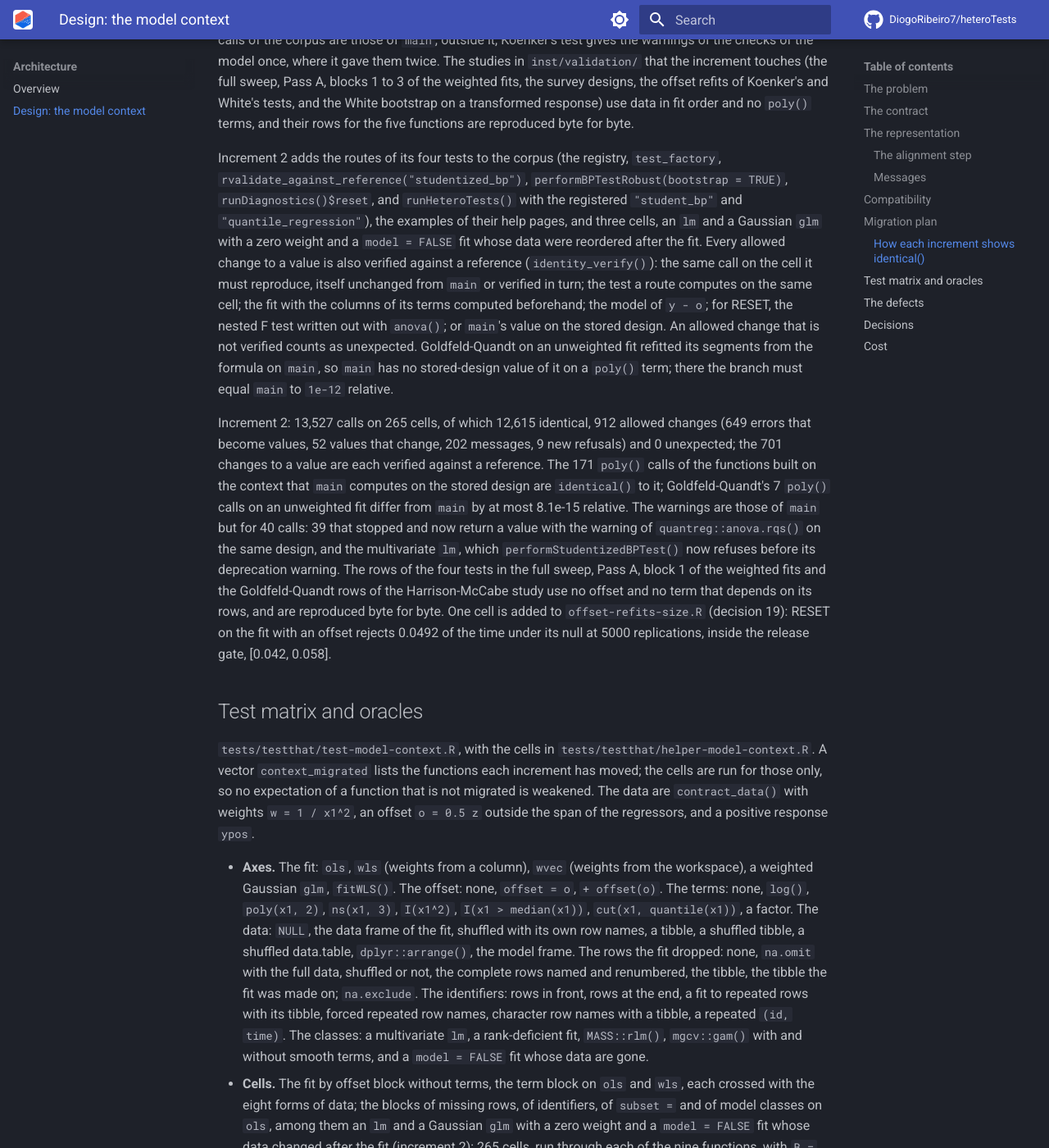
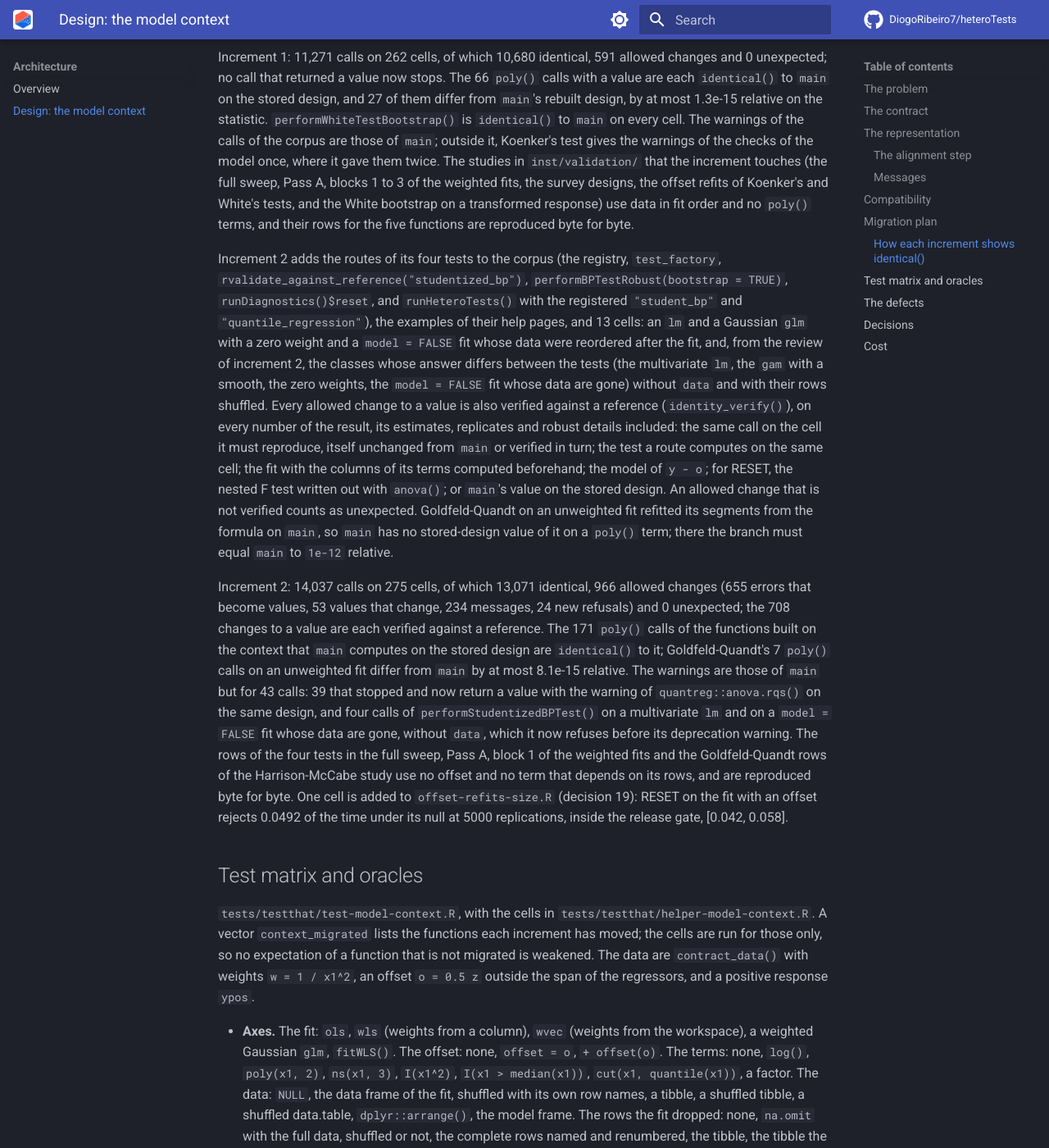
Before and after one commit to DiogoRibeiro7/heteroTests, an MkDocs documentation site: the page built from docs/design/model-context.md, in a window 1280 px wide and 1400 px high, scrolled down 11743 px. Shown: the whole window at 82% size. Built offline with MkDocs 1.6.1 and Material for MkDocs 9.7.7, drawn with Linux system fonts in a browser that asks for light colours; comment, search, counter and statistics services are not loaded; some of the changed text lies outside the part shown.

Commit message:
Announce every new refusal of increment 2 and document the gam and mlm refusals
NEWS: RESET on a multivariate lm without data, the runner on a model =
FALSE fit whose data are gone without data, and the routes that stop on a
gam with smooth terms (runDiagnostics(), the runner with "student_bp")
are announced in bold, and the sentence on what stays identical says so.
The gam example uses quakes, on which the quantile test stopped on the
smooth term rather than on its minimum number of observations. The help
pages of the four, and their roxygen blocks, list the gam and mlm
refusals; the design page counts the new corpus, and records that the
author confirmed decisions 23 and 24 on 2026-10-19.

```diff
--- a/docs/design/model-context.md
+++ b/docs/design/model-context.md
@@ -169,7 +169,7 @@
 | `rcontext_rows(ctx, data)` | The confirmed rows of `data`, in fit order and under the names of the fit, or the model frame without `data`: what a test hands to its checks of the data and to a test it calls. |
 | `rcontext_unpad(ctx, x)` | Removes the padding of `na.exclude`. |
 | `rwarn_incomplete_rows(data, model, also)` | The "Removed N observations" warning, dropping nothing; `also` names the other variables the test reads from `data`, such as the `order_by` of Goldfeld-Quandt. |
-| `rrefuse_smooth_gam(ctx, fn)` | Refuses a penalised `mgcv::gam()` fit with smooth terms, in the tests of increment 2 (decision 23). |
+| `rrefuse_smooth_gam(ctx, fn)` | Refuses an `mgcv::gam()` fit with smooth terms, fixed ones included, in the tests of increment 2 (decision 23). |
 
 The guard of 0.15.0 is split in two, so that the alignment can run its
 comparison on rows found another way: `rdata_fit_rows()` picks the rows by
@@ -325,11 +325,17 @@
   RESET on a `model = FALSE` fit whose data are gone, the frame message of the
   context; a call with an offset on data the guard refuses, the guard's
   refusal where it stopped with the refusal of the offset.
-- **New refusals.** RESET on a model frame that `model = FALSE` rebuilt from
-  data changed after the fit (N6), which it read; a penalised `mgcv::gam()` fit
-  with smooth terms in the four (decision 23), on which the studentized
-  statistic and RESET returned a value and Goldfeld-Quandt and the quantile
-  test stopped on the smooth term.
+- **New refusals** of calls that returned a value (decision 14). RESET on a
+  model frame that `model = FALSE` rebuilt from data changed after the fit
+  (N6), which it read; RESET on a multivariate `lm` without `data`, M7, where
+  it returned an F statistic of neither response; an `mgcv::gam()` fit with
+  smooth terms in the four (decision 23), on which the studentized statistic
+  and RESET returned a value, and so did the routes that run them, the
+  runner with `"student_bp"`, `runDiagnostics()`, `test_factory`, while
+  Goldfeld-Quandt and the quantile test stopped on the smooth term; and the
+  runner with `"student_bp"` and `"quantile_regression"` on a `model = FALSE`
+  fit whose data are gone, without `data`, where it put the Cook-Weisberg
+  fallback under their names.
 - **RESET without `data`** (decision 24). RESET reads nothing from `data`: it
   builds its context without `data` and keeps the check of `data` of the tests
   computed from the model alone (`rcheck_data_argument()`), the variables of
@@ -404,29 +410,35 @@
 `test_factory`, `rvalidate_against_reference("studentized_bp")`,
 `performBPTestRobust(bootstrap = TRUE)`, `runDiagnostics()$reset`, and
 `runHeteroTests()` with the registered `"student_bp"` and
-`"quantile_regression"`), the examples of their help pages, and three cells,
-an `lm` and a Gaussian `glm` with a zero weight and a `model = FALSE` fit
-whose data were reordered after the fit. Every allowed change to a value is
-also verified against a reference (`identity_verify()`): the same call on the
-cell it must reproduce, itself unchanged from `main` or verified in turn; the
-test a route computes on the same cell; the fit with the columns of its terms
-computed beforehand; the model of `y - o`; for RESET, the nested F test
-written out with `anova()`; or `main`'s value on the stored design. An
-allowed change that is not verified counts as unexpected. Goldfeld-Quandt on
+`"quantile_regression"`), the examples of their help pages, and 13 cells: an
+`lm` and a Gaussian `glm` with a zero weight and a `model = FALSE` fit whose
+data were reordered after the fit, and, from the review of increment 2, the
+classes whose answer differs between the tests (the multivariate `lm`, the
+`gam` with a smooth, the zero weights, the `model = FALSE` fit whose data are
+gone) without `data` and with their rows shuffled. Every allowed change to a
+value is also verified against a reference (`identity_verify()`), on every
+number of the result, its estimates, replicates and robust details included:
+the same call on the cell it must reproduce, itself unchanged from `main` or
+verified in turn; the test a route computes on the same cell; the fit with
+the columns of its terms computed beforehand; the model of `y - o`; for
+RESET, the nested F test written out with `anova()`; or `main`'s value on the
+stored design. An allowed change that is not verified counts as unexpected. Goldfeld-Quandt on
 an unweighted fit refitted its segments from the formula on `main`, so `main`
 has no stored-design value of it on a `poly()` term; there the branch must
 equal `main` to `1e-12` relative.
 
-Increment 2: 13,527 calls on 265 cells, of which 12,615 identical, 912 allowed
-changes (649 errors that become values, 52 values that change, 202 messages,
-9 new refusals) and 0 unexpected; the 701 changes to a value are each
+Increment 2: 14,037 calls on 275 cells, of which 13,071 identical, 966 allowed
+changes (655 errors that become values, 53 values that change, 234 messages,
+24 new refusals) and 0 unexpected; the 708 changes to a value are each
 verified against a reference. The 171 `poly()` calls of the functions built on
 the context that `main` computes on the stored design are `identical()` to
 it; Goldfeld-Quandt's 7 `poly()` calls on an unweighted fit differ from `main`
-by at most 8.1e-15 relative. The warnings are those of `main` but for 40
+by at most 8.1e-15 relative. The warnings are those of `main` but for 43
 calls: 39 that stopped and now return a value with the warning of
-`quantreg::anova.rqs()` on the same design, and the multivariate `lm`, which
-`performStudentizedBPTest()` now refuses before its deprecation warning. The
+`quantreg::anova.rqs()` on the same design, and four calls of
+`performStudentizedBPTest()` on a multivariate `lm` and on a `model = FALSE`
+fit whose data are gone, without `data`, which it now refuses before its
+deprecation warning. The
 rows of the four tests in the full sweep, Pass A, block 1 of the weighted fits
 and the Goldfeld-Quandt rows of the Harrison-McCabe study use no offset and no
 term that depends on its rows, and are reproduced byte for byte. One cell is
@@ -461,7 +473,8 @@
   and `wls`, each crossed with the eight forms of data; the blocks of missing
   rows, of identifiers, of `subset =` and of model classes on `ols`, among them
   an `lm` and a Gaussian `glm` with a zero weight and a `model = FALSE` fit
-  whose data changed after the fit (increment 2): 265 cells, run through each
+  whose data changed after the fit (increment 2), and the classes whose answer
+  differs between the tests, also without `data` and shuffled: 275 cells, run through each
   of the nine functions, with `B = 19` for the resampling test. Where a test
   departs from a cell by design, its own expectation applies
   (`context_cell_for()`): the quantile regression test refuses a weighted fit;
@@ -558,8 +571,8 @@
 | 20 | Goldfeld-Quandt segments come from the stored design. | 2026-10-18 |
 | 21 | Harrison-McCabe takes its rank at the fit's tolerance, in increment 3. | 2026-10-18 |
 | 22 | N2 and N3 are separate pull requests in 0.16.0, outside the context. | 2026-10-18 |
-| 23 | The tests of increment 2 refuse a penalised `mgcv::gam()` fit with smooth terms, with a final class, until increment 11 settles which tests take it; the five of increment 1 test it as before. | 2026-10-18 |
-| 24 | RESET builds its context without `data` and keeps `rcheck_data_argument()` until increment 6, so that its values on every form of `data` are those of 0.15.0. | 2026-10-18 |
+| 23 | The tests of increment 2 refuse an `mgcv::gam()` fit with smooth terms, usually penalised, fixed ones included, with a final class, until increment 11 settles which tests take it; the five of increment 1 test it as before. Confirmed by the author on 2026-10-19. | 2026-10-18 |
+| 24 | RESET builds its context without `data` and keeps `rcheck_data_argument()` until increment 6, so that its values on every form of `data` are those of 0.15.0. Confirmed by the author on 2026-10-19. | 2026-10-18 |
 
 Decision 15 of the first design, B8, was fixed in 0.15.0 by #129 on
 2026-10-16, without the context.
```
Also changed, not shown: other parts of docs/design/model-context.md (+1 -1 lines), NEWS.md (+60 -28 lines), ROADMAP.md (+1 -1 lines), docs/models.md (+2 -2 lines), 9 other files.
